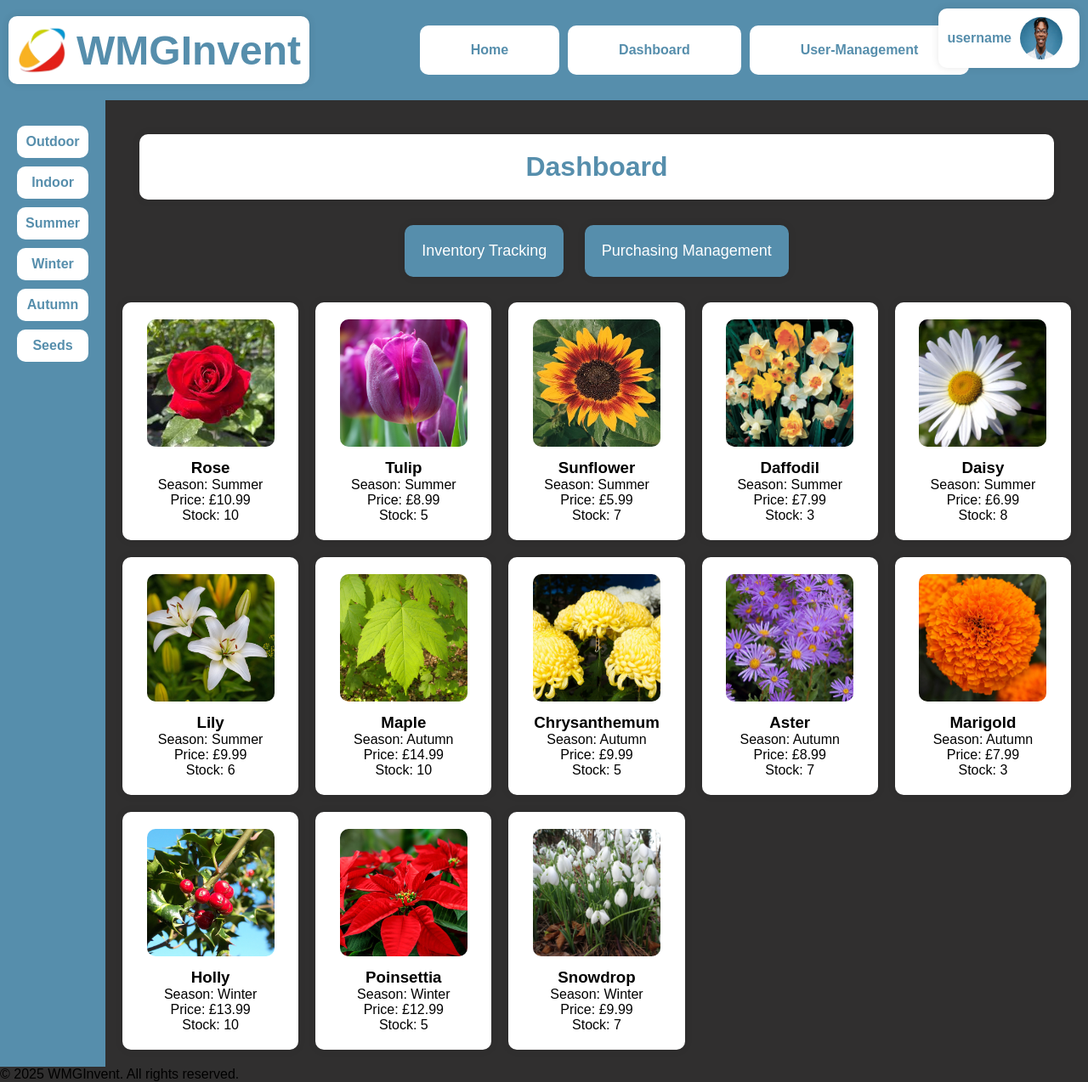
After one commit to CoverlessDev/WM278, a Flask app: page /inventory_tracking in a window 1280 px wide. The commit adds this page. Shown: the whole page at 85% size. Run offline with Flask 3, Linux system fonts and the light colour scheme.

Commit message:
#9 Added inventory_tracking.html page to dashboard

```diff
--- a/app.py
+++ b/app.py
@@ -4,12 +4,10 @@ from flask.views import MethodView
 
 app = Flask(__name__)
 
-
 def load_inventory(season):
     file_path = f'static/jsons/{season}flowers.JSON'
     with open(file_path) as f:
         return json.load(f)
-
 
 def load_product(season, product_name):
     inventory = load_inventory(season)
@@ -18,13 +16,20 @@ def load_product(season, product_name):
             return product
     return None
 
+def load_all_inventory():
+    seasons = ['summer', 'autumn', 'winter']
+    all_inventory = []
+    for season in seasons:
+        file_path = f'static/jsons/{season}flowers.JSON'
+        with open(file_path) as f:
+            all_inventory.extend(json.load(f))
+    return all_inventory
 
 class HomePage(MethodView):
     def get(self):
         season = request.args.get('season', 'summer')
         inventory = load_inventory(season)
         return render_template('pages/index.html', inventory=inventory, season=season)
-
 
 class ProductPage(MethodView):
     def get(self, season, product_name):
@@ -34,28 +39,26 @@ class ProductPage(MethodView):
         else:
             return "Product not found", 404
 
-
 class InventoryPage(MethodView):
     def get(self):
-        season = request.args.get('season', 'summer')
-        inventory = load_inventory(season)
-        return render_template('pages/inventory.html', inventory=inventory, season=season)
-
+        inventory = load_all_inventory()
+        return render_template('pages/inventory_tracking.html', inventory=inventory)
 
 class PurchasePage(MethodView):
     def get(self):
         return render_template('pages/purchase.html')
 
-
 class ManagementPage(MethodView):
     def get(self):
         return render_template('pages/management.html')
-
 
 class ProfilePage(MethodView):
     def get(self):
         return render_template('pages/profile.html', username="John Doe", user_email="john.doe@example.com")
 
+class DashboardPage(MethodView):
+    def get(self):
+        return render_template('pages/dashboard.html')
 
 @app.route('/search')
 def search():
@@ -67,13 +70,13 @@ def search():
         results.extend([product for product in inventory if query in product['type_of_plant'].lower()])
     return render_template('pages/search_results.html', results=results, query=query)
 
-
 app.add_url_rule('/', view_func=HomePage.as_view('home'))
 app.add_url_rule('/product/<season>/<product_name>', view_func=ProductPage.as_view('product'))
-app.add_url_rule('/inventory', view_func=InventoryPage.as_view('inventory'))
 app.add_url_rule('/purchase', view_func=PurchasePage.as_view('purchase'))
 app.add_url_rule('/management', view_func=ManagementPage.as_view('management'))
 app.add_url_rule('/profile', view_func=ProfilePage.as_view('profile'))
+app.add_url_rule('/dashboard', view_func=DashboardPage.as_view('dashboard'))
+app.add_url_rule('/inventory_tracking', view_func=InventoryPage.as_view('inventory_tracking'))
 
 if __name__ == '__main__':
     app.run(debug=True)
--- a/static/jsons/autumnflowers.JSON
+++ b/static/jsons/autumnflowers.JSON
@@ -7,7 +7,8 @@
         "hydration": "Moderate",
         "light": "Full sun to partial shade",
         "heat": "Hardy in USDA zones 3-9",
-        "information": "Maple trees are known for their vibrant autumn foliage and are a popular choice for landscaping."
+        "information": "Maple trees are known for their vibrant autumn foliage and are a popular choice for landscaping.",
+        "stock": 10
     },
     {
         "type_of_plant": "Chrysanthemum",
@@ -17,7 +18,8 @@
         "hydration": "Moderate",
         "light": "Full sun",
         "heat": "Hardy in USDA zones 5-9",
-        "information": "Chrysanthemums, or mums, are a classic autumn flower with a wide range of colors and forms."
+        "information": "Chrysanthemums, or mums, are a classic autumn flower with a wide range of colors and forms.",
+        "stock": 5
     },
     {
         "type_of_plant": "Aster",
@@ -27,7 +29,8 @@
         "hydration": "Moderate",
         "light": "Full sun to partial shade",
         "heat": "Hardy in USDA zones 4-8",
-        "information": "Asters are daisy-like perennials that bring a splash of color to the garden in late summer and fall."
+        "information": "Asters are daisy-like perennials that bring a splash of color to the garden in late summer and fall.",
+        "stock": 7
     },
     {
         "type_of_plant": "Marigold",
@@ -37,6 +40,7 @@
         "hydration": "Low to moderate",
         "light": "Full sun",
         "heat": "Hardy in USDA zones 2-11",
-        "information": "Marigolds are easy to grow and are known for their bright, cheerful flowers and pest-repellent properties."
+        "information": "Marigolds are easy to grow and are known for their bright, cheerful flowers and pest-repellent properties.",
+        "stock": 3
     }
 ]
--- a/static/jsons/summerflowers.JSON
+++ b/static/jsons/summerflowers.JSON
@@ -7,7 +7,8 @@
         "hydration": "Moderate",
         "light": "Full sun",
         "heat": "Hardy in USDA zones 5-9",
-        "information": "Roses are classic garden flowers known for their beauty and fragrance, blooming throughout the summer."
+        "information": "Roses are classic garden flowers known for their beauty and fragrance, blooming throughout the summer.",
+        "stock": 10
     },
     {
         "type_of_plant": "Tulip",
@@ -17,7 +18,8 @@
         "hydration": "Moderate",
         "light": "Full sun to partial shade",
         "heat": "Hardy in USDA zones 3-8",
-        "information": "Tulips are spring-blooming perennials with bright, cup-shaped flowers, often planted in the fall."
+        "information": "Tulips are spring-blooming perennials with bright, cup-shaped flowers, often planted in the fall.",
+        "stock": 5
     },
     {
         "type_of_plant": "Sunflower",
@@ -27,7 +29,8 @@
         "hydration": "Moderate",
         "light": "Full sun",
         "heat": "Hardy in USDA zones 4-9",
-        "information": "Sunflowers are tall, bright flowers that follow the sun and are a favorite in summer gardens."
+        "information": "Sunflowers are tall, bright flowers that follow the sun and are a favorite in summer gardens.",
+        "stock": 7
     },
     {
         "type_of_plant": "Daffodil",
@@ -37,7 +40,8 @@
         "hydration": "Moderate",
         "light": "Full sun to partial shade",
         "heat": "Hardy in USDA zones 3-8",
-        "information": "Daffodils are spring-blooming bulbs with bright yellow or white flowers, often associated with the arrival of spring."
+        "information": "Daffodils are spring-blooming bulbs with bright yellow or white flowers, often associated with the arrival of spring.",
+        "stock": 3
     },
     {
         "type_of_plant": "Daisy",
@@ -47,7 +51,8 @@
         "hydration": "Moderate",
         "light": "Full sun to partial shade",
         "heat": "Hardy in USDA zones 4-8",
-        "information": "Daisies are cheerful flowers with white petals and yellow centers, blooming from spring to fall."
+        "information": "Daisies are cheerful flowers with white petals and yellow centers, blooming from spring to fall.",
+        "stock": 8
     },
     {
         "type_of_plant": "Lily",
@@ -57,6 +62,7 @@
         "hydration": "Moderate",
         "light": "Full sun to partial shade",
         "heat": "Hardy in USDA zones 4-9",
-        "information": "Lilies are elegant, fragrant flowers that bloom in a variety of colors, adding beauty to summer gardens."
+        "information": "Lilies are elegant, fragrant flowers that bloom in a variety of colors, adding beauty to summer gardens.",
+        "stock": 6
     }
 ]
--- a/static/jsons/winterflowers.JSON
+++ b/static/jsons/winterflowers.JSON
@@ -7,7 +7,8 @@
         "hydration": "Low to moderate",
         "light": "Full sun to partial shade",
         "heat": "Hardy in USDA zones 5-9",
-        "information": "Holly plants are known for their bright red berries and glossy green leaves, adding color to winter gardens."
+        "information": "Holly plants are known for their bright red berries and glossy green leaves, adding color to winter gardens.",
+        "stock": 10
     },
     {
         "type_of_plant": "Poinsettia",
@@ -17,7 +18,8 @@
         "hydration": "Moderate",
         "light": "Indirect sunlight",
         "heat": "Keep above 60°F",
-        "information": "Poinsettias are popular holiday plants with bright red, white, or pink bracts and dark green leaves."
+        "information": "Poinsettias are popular holiday plants with bright red, white, or pink bracts and dark green leaves.",
+        "stock": 5
     },
     {
         "type_of_plant": "Snowdrop",
@@ -26,6 +28,8 @@
         "image_link": "/static/products/winter/snowdrop.jpg",
         "hydration": "Moderate",
         "light": "Partial shade",
-        "heat": "Hardy in USDA zones 3-7"
+        "heat": "Hardy in USDA zones 3-7",
+        "information": "Snowdrops are small, early-blooming bulbs with white, bell-shaped flowers that signal the arrival of spring.",
+        "stock": 7
     }
     ]
--- /dev/null
+++ b/templates/pages/inventory_tracking.html
@@ -0,0 +1,57 @@
+<!DOCTYPE html>
+<html>
+<head>
+    <title>Live Inventory</title>
+    <link rel="stylesheet" type="text/css" href="{{ url_for('static', filename='css/common.css') }}">
+    <style>
+        .inventory-container {
+            padding: 20px;
+        }
+
+        .grid-container {
+            display: grid;
+            grid-template-columns: repeat(auto-fill, minmax(200px, 1fr));
+            gap: 20px;
+        }
+
+        .grid-item {
+            background-color: #ffffff;
+            padding: 20px;
+            border-radius: 10px;
+            box-shadow: 0 0 10px rgba(0, 0, 0, 0.1);
+            text-align: center;
+        }
+
+        .grid-item img {
+            width: 150px;
+            height: 150px;
+            object-fit: cover;
+            border-radius: 10px;
+            margin-bottom: 10px;
+        }
+    </style>
+</head>
+<body>
+{% include 'resources/header.html' %}
+<div class="container">
+
+    {% include 'resources/sidebar.html' %}
+    <div class="main-content inventory-container">
+        {% include 'resources/dashboard_header.html' %}
+        <div class="grid-container">
+            {% for item in inventory %}
+                <div class="grid-item">
+                    <img src="{{ item.image_link }}" alt="{{ item.type_of_plant }}">
+                    <h3>{{ item.type_of_plant }}</h3>
+                    <p>Season: {{ item.season }}</p>
+                    <p>Price: £{{ item.price }}</p>
+                    <p>Stock: {{ item.stock }}</p>
+                </div>
+            {% endfor %}
+        </div>
+    </div>
+</div>
+
+{% include 'resources/footer.html' %}
+</body>
+</html>
--- /dev/null
+++ b/templates/resources/dashboard_header.html
@@ -0,0 +1,50 @@
+<!DOCTYPE html>
+<html>
+<head>
+    <title>Dashboard</title>
+    <link rel="stylesheet" type="text/css" href="{{ url_for('static', filename='css/common.css') }}">
+    <style>
+        .dashboard-container {
+            padding: 20px;
+            text-align: center;
+        }
+
+        .dashboard-box {
+            background-color: #ffffff;
+            color: #568eac;
+            padding: 20px;
+            border-radius: 10px;
+            box-shadow: 0 0 10px rgba(0, 0, 0, 0.1);
+            margin-bottom: 20px;
+        }
+
+        .dashboard-button {
+            display: inline-block;
+            padding: 20px;
+            margin: 10px;
+            background-color: #568eac;
+            color: white;
+            text-decoration: none;
+            border-radius: 10px;
+            box-shadow: 0 0 10px rgba(0, 0, 0, 0.1);
+            font-size: 18px;
+        }
+
+        .dashboard-button:hover {
+            background-color: #ffffff;
+            color: #568eac;
+        }
+    </style>
+</head>
+<body>
+<div class="container">
+    <div class="main-content dashboard-container">
+        <div class="dashboard-box">
+            <h1>Dashboard</h1>
+        </div>
+        <a href="{{ url_for('inventory_tracking') }}" class="dashboard-button">Inventory Tracking</a>
+        <a href="{{ url_for('purchase') }}" class="dashboard-button">Purchasing Management</a>
+    </div>
+</div>
+</body>
+</html>
--- a/templates/resources/menu.html
+++ b/templates/resources/menu.html
@@ -30,8 +30,9 @@
 <nav id='menu'>
     <ul>
         <li><a href="{{ url_for('home') }}">Home</a></li>
-        <li><a href='#'>Dashboard</a></li>
+        <li><a href="{{ url_for('dashboard') }}">Dashboard</a></li>
         <li><a href="{{ url_for('management') }}">User-Management</a></li>
+
     </ul>
 </nav>
 </body>
```
Also changed, not shown: templates/pages/dashboard.html (added, +54 -0 lines), templates/pages/inventory.html (deleted, +0 -15 lines).
